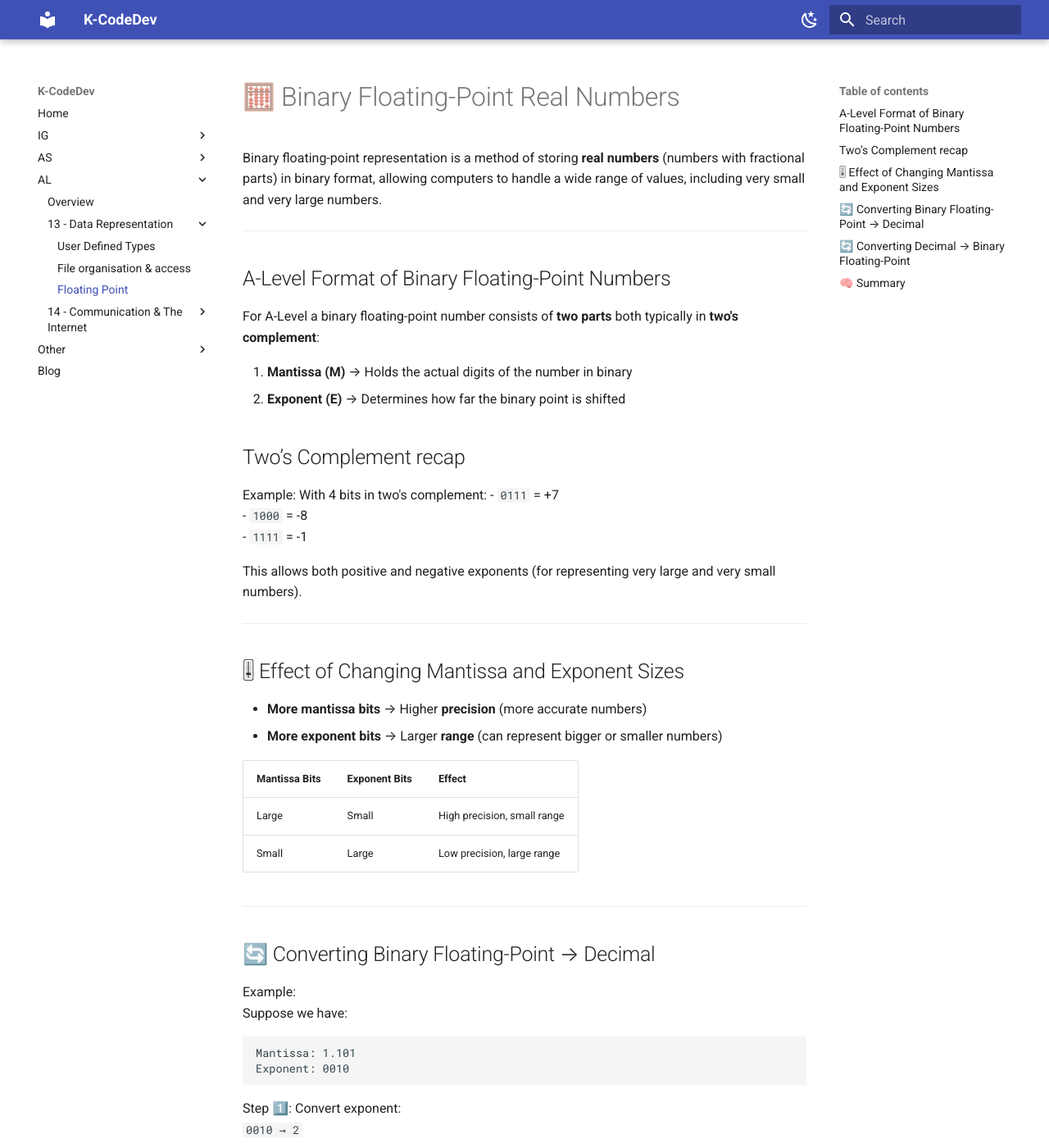
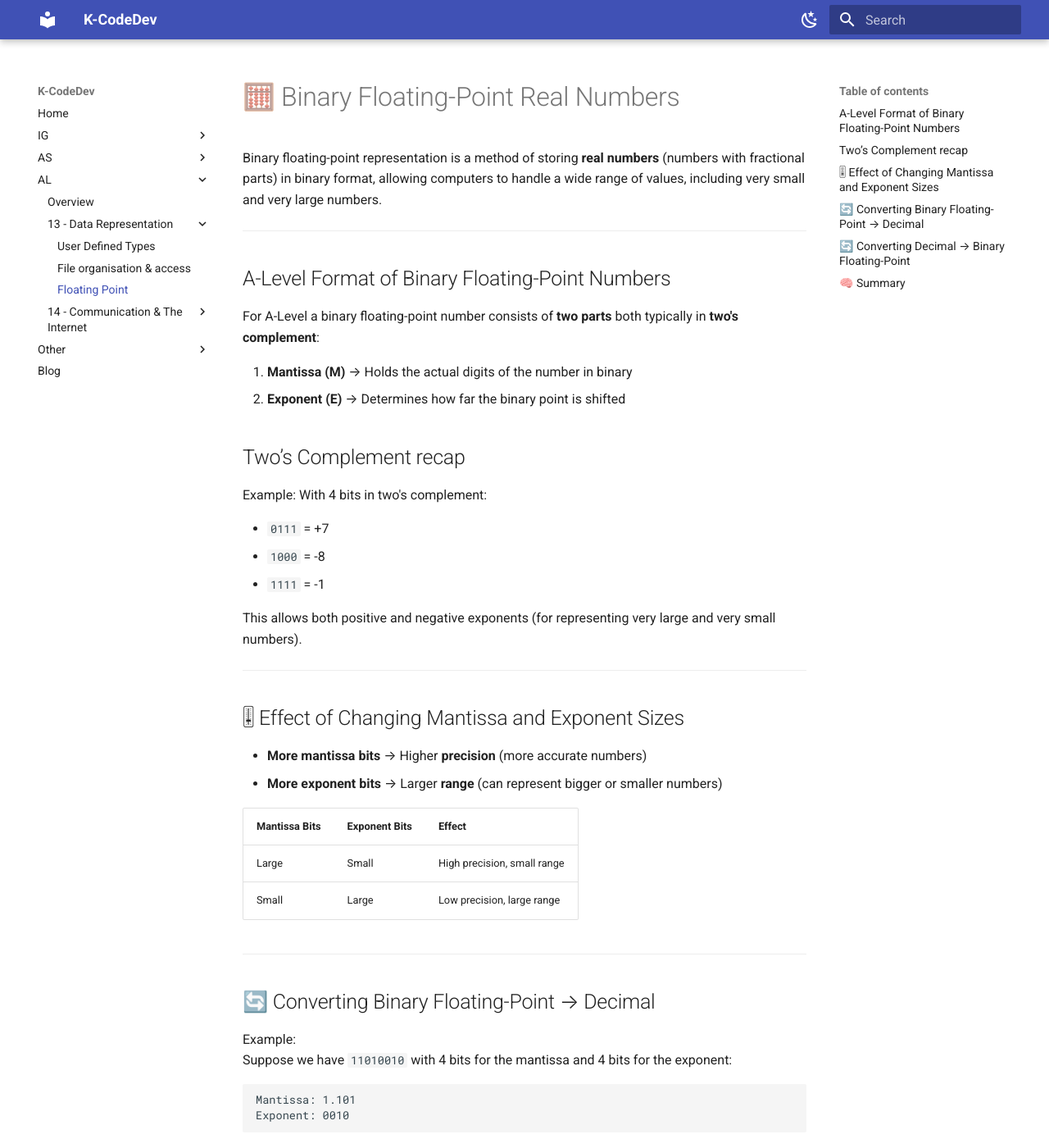
Before and after one commit to kcodedev/mkdocs, an MkDocs documentation site: the page built from docs/AL/13-data-representation/floating-point.md, in a window 1280 px wide and 1400 px high. Shown: the whole window at 82% size. Built offline with MkDocs 1.6.1 and Material for MkDocs 9.7.7, drawn with Linux system fonts in a browser that asks for light colours.

Commit message:
Update floating-point.md

````diff
--- a/docs/AL/13-data-representation/floating-point.md
+++ b/docs/AL/13-data-representation/floating-point.md
@@ -15,6 +15,7 @@ For A-Level a binary floating-point number consists of **two parts** both typica
 ## Two’s Complement recap
 
 Example: With 4 bits in two's complement:
+
 - `0111` = +7
 - `1000` = -8
 - `1111` = -1
@@ -38,7 +39,7 @@ This allows both positive and negative exponents (for representing very large an
 ## 🔄 Converting Binary Floating-Point → Decimal
 
 Example:
-Suppose we have:
+Suppose we have `11010010` with 4 bits for the mantissa and 4 bits for the exponent:
 ```
 Mantissa: 1.101
 Exponent: 0010
````
